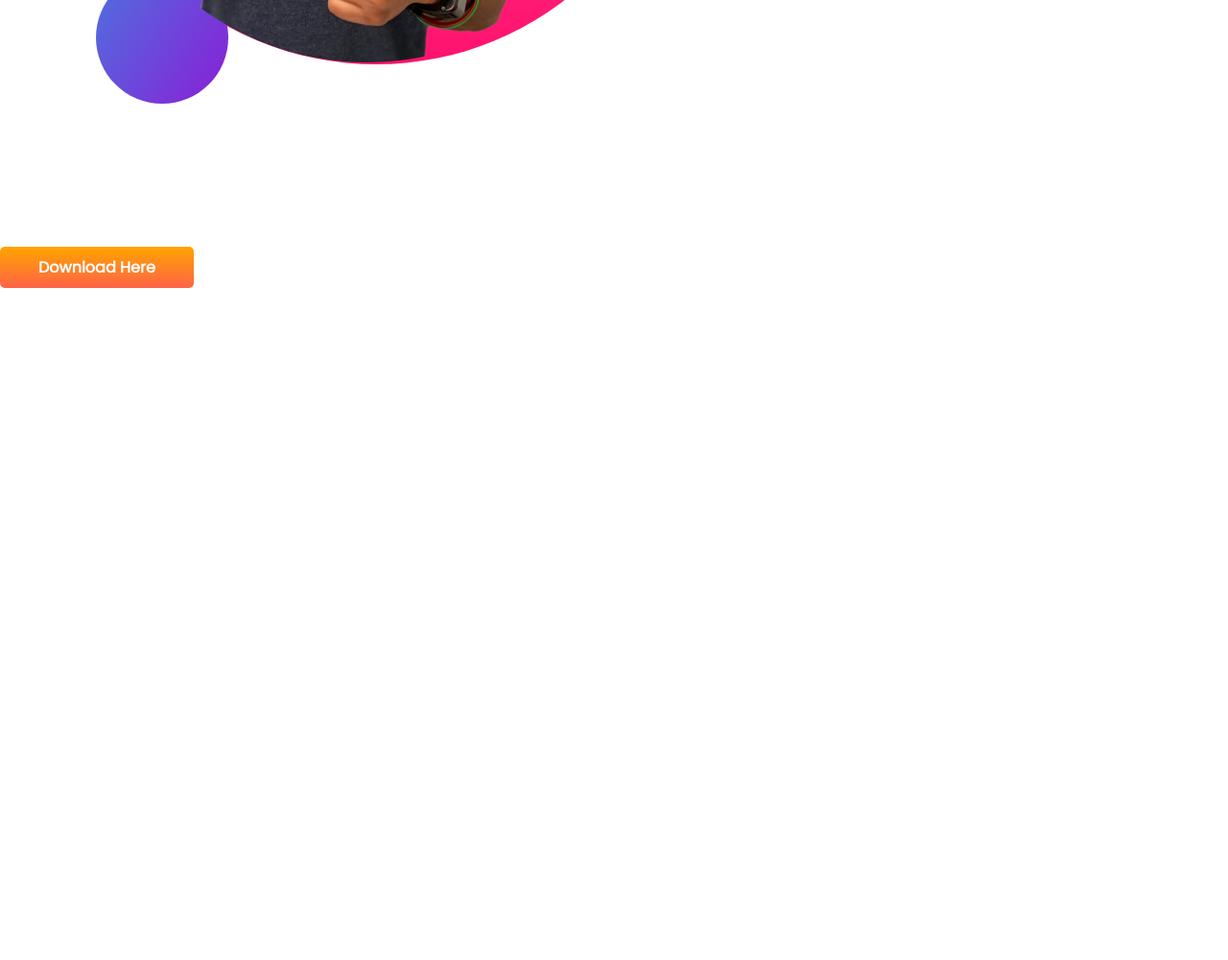
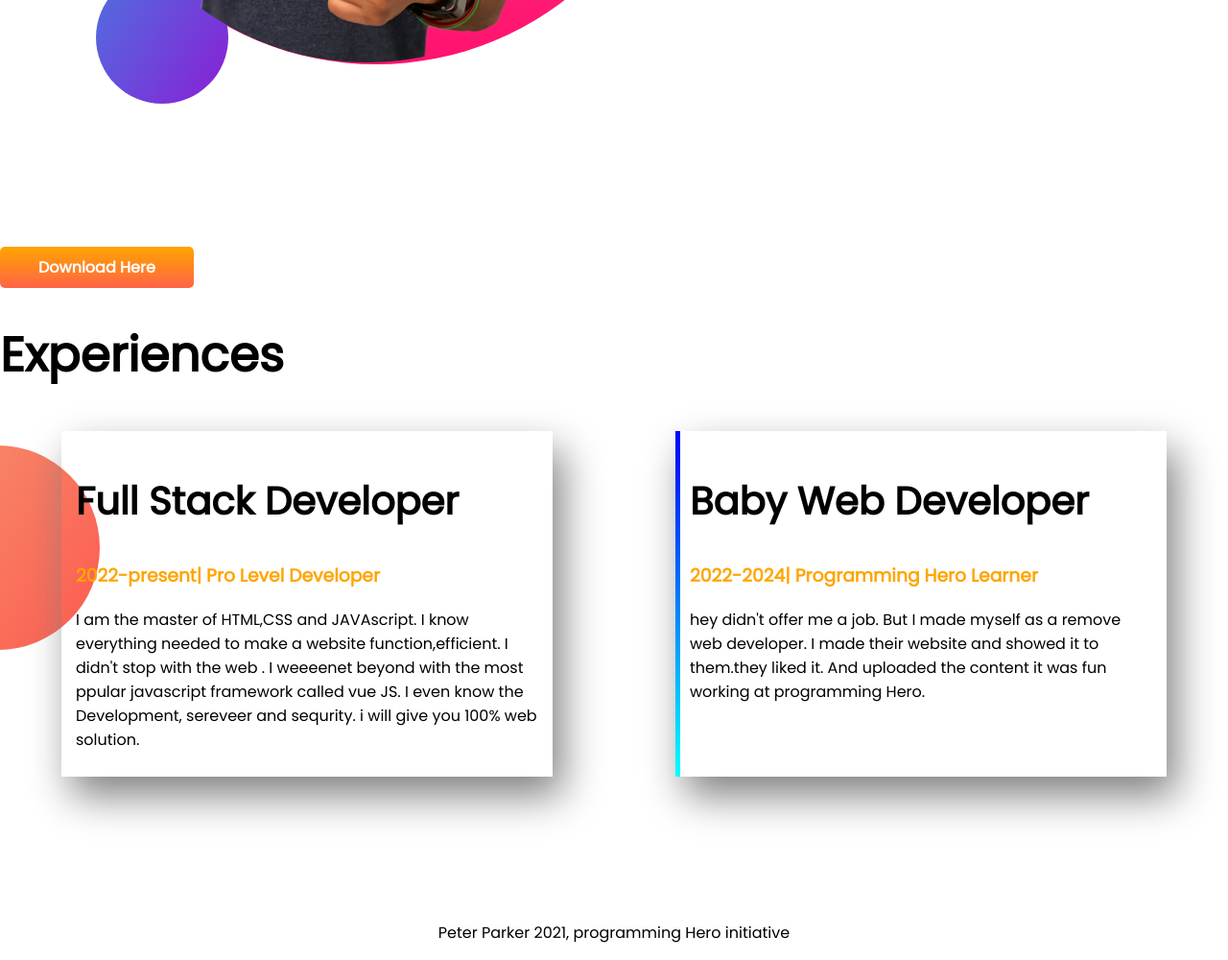
Before and after one commit to saikaritu/developer-portfolio, a plain HTML site: page index.html in a window 1280 px wide. Shown: the part 1563-2563 px from the top of the page at 96% size. Before the commit the page ends 1863 px from the top, so only its background shows below. Drawn offline with Linux system fonts and the light colour scheme.

Commit message:
footer added

```diff
--- a/index.html
+++ b/index.html
@@ -11,7 +11,7 @@
     <link href="https://fonts.googleapis.com/css2?family=Poppins&display=swap" rel="stylesheet">
 </head>
 <body>
-    <section class="top-banner">
+    <section class="top-banner flexible-container">
      <div>
          <h1>Welcome To </h1>
          <h1><span class="orange-color">Jhangkar Mahbub</span> world</h1>
@@ -23,11 +23,11 @@
         <img src="images/jhangkar.png" alt="">
      </div>
     </section>
-    <section class="dream-big">
+    <section class="dream-big flexible-container">
         <div>
             <img src="images/jhankar2.png">
         </div>
-        <div>
+        <div class="half-width">
             <h1>Dream Big</h1>
             <h2>Become a Web Developer</h2>
             <p>I already learned the basic HTML and CSS. I can build any simple website. I can even teach my grandma how to make simple website. My goal is to build 3 website and learn advanced topics.</p>
@@ -35,5 +35,23 @@
 
     </section>
     <a class="link-button" target="blank" href="">Download Here </a>
+    <section class="experience-area">
+        <h1>Experiences</h1>
+        <div class="flexible-container">
+             <div id="full-stack-dev" class="experience-item">
+                 <h2>Full Stack Developer</h2>
+                 <h3 class="orange-color">2022-present| Pro Level Developer</h3>
+                    <p>I am the master of HTML,CSS and JAVAscript. I know everything needed to make a website function,efficient. I didn't stop with the web . I weeeenet beyond with the most ppular javascript framework called vue JS. I even know the Development, sereveer and sequrity. i will give you 100% web solution.</p>
+            </div>
+            <div id="web-dev-exp" class="experience-item">
+                 <h2>Baby Web Developer</h2>
+                 <h3 class="orange-color">2022-2024| Programming Hero Learner</h3>
+                    <p>hey didn't offer me a job. But I made myself as a remove web developer. I made their website and showed it to them.they liked it. And uploaded the content it was fun working at programming Hero.</p>
+            </div>
+        </div>
+    </section>
+    <footer>
+        <p>Peter Parker 2021, programming Hero initiative</p>
+    </footer>
 </body>
 </html>
--- a/style.css
+++ b/style.css
@@ -5,15 +5,18 @@ body {
 h1 {
 	font-size: 50px;
 }
+h2 {
+	font-size: 40px;
+}
 .orange-color {
 	color: orange;
 }
-section {
+.flexible-container {
 	display: flex;
 	margin-bottom: 150px;
 }
 .half-width {
-	width: 30%;
+	width: 50%;
 	padding-left: 5%;
 }
 .half-width img {
@@ -36,3 +39,29 @@ section {
 	background-repeat: no-repeat;
 	background-position: right;
 }
+.experience-item {
+	box-shadow: 10px 20px 40px gray;
+	width: 40%;
+	margin-left: 5%;
+	margin-right: 5%;
+	padding: 10px 10px 10px;
+	border-left: 5px solid;
+}
+.experience-area {
+	background-image: url(images/exp-bg.png);
+	background-repeat: no-repeat;
+	background-position: left;
+}
+#web-dev-exp {
+	border-left: 5px solid;
+	border-image: linear-gradient(blue, cyan);
+	border-image-slice: 1;
+}
+#full-stack-dev {
+	border-left: 5px solid;
+	border-image: linear-gradient(rgb(218, 29, 61), tomato);
+	border-image-repeat: 1;
+}
+footer p {
+	text-align: center;
+}
```
